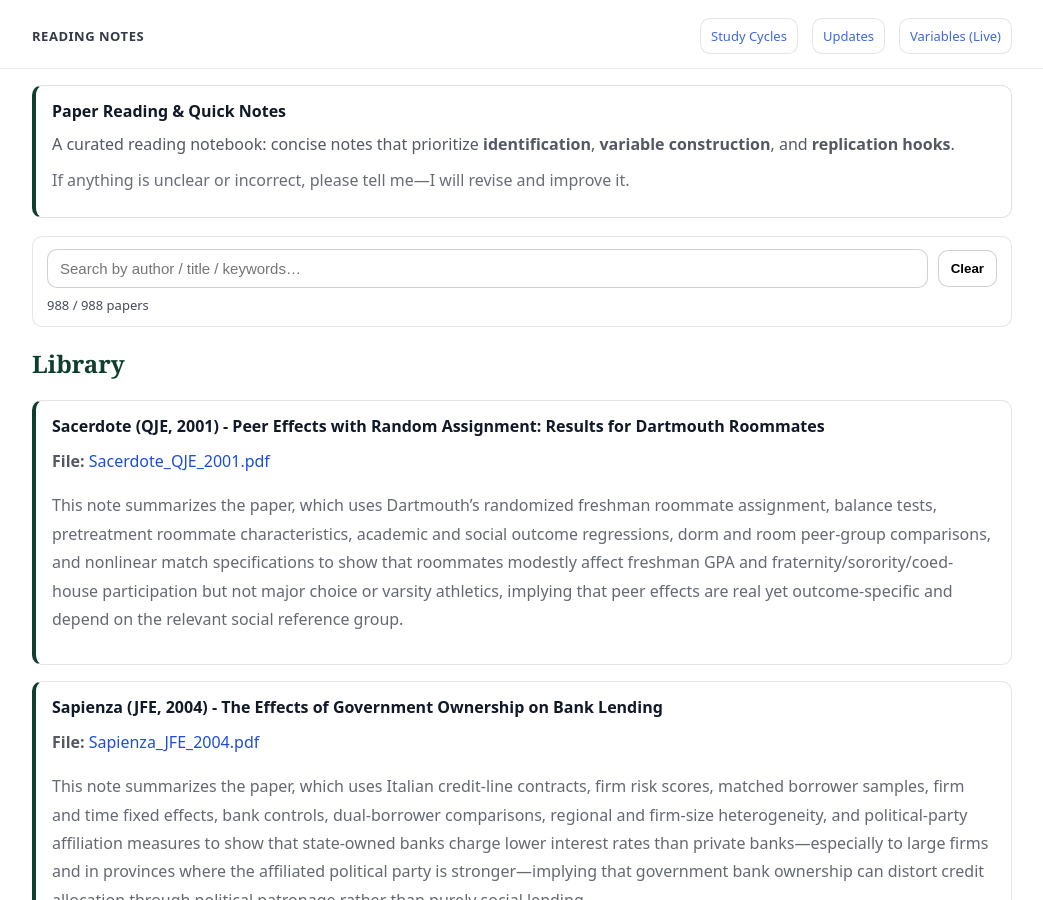
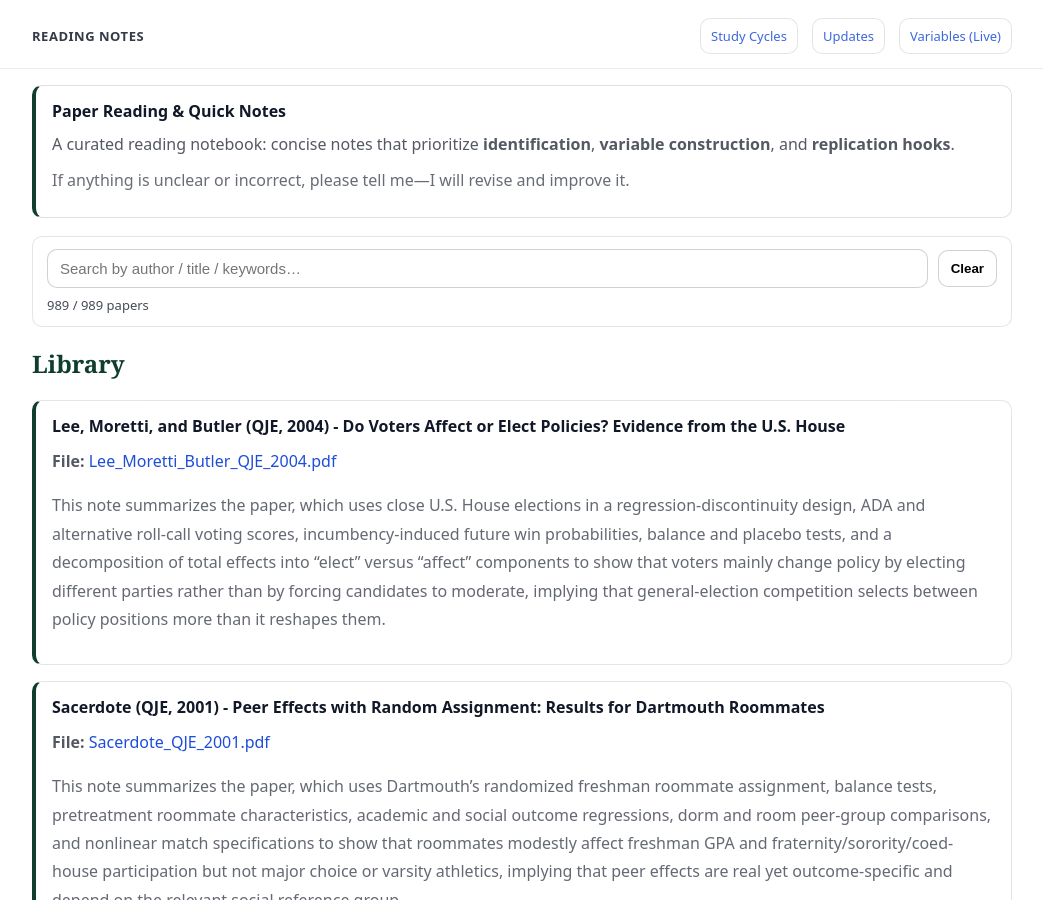
Before and after one commit to yaxinzn/study-archive, a Jekyll site: the page built from reading/index.md, in a window 1280 px wide and 900 px high. Shown: the whole window, without its empty margins (118-1161 px from the left). Built offline with Jekyll 4.4.1, drawn with Linux system fonts in a browser that asks for light colours.

Commit message:
Reading: add/update Lee_Moretti_Butler_QJE_2004.pdf

```diff
--- a/_data/reading.yml
+++ b/_data/reading.yml
@@ -1,3 +1,7 @@
+- title: "Lee, Moretti, and Butler (QJE, 2004) - Do Voters Affect or Elect Policies? Evidence from the U.S. House"
+  file: "Lee_Moretti_Butler_QJE_2004.pdf"
+  desc: "This note summarizes the paper, which uses close U.S. House elections in a regression-discontinuity design, ADA and alternative roll-call voting scores, incumbency-induced future win probabilities, balance and placebo tests, and a decomposition of total effects into “elect” versus “affect” components to show that voters mainly change policy by electing different parties rather than by forcing candidates to moderate, implying that general-election competition selects between policy positions more than it reshapes them."
+
 - title: "Sacerdote (QJE, 2001) - Peer Effects with Random Assignment: Results for Dartmouth Roommates"
   file: "Sacerdote_QJE_2001.pdf"
   desc: "This note summarizes the paper, which uses Dartmouth’s randomized freshman roommate assignment, balance tests, pretreatment roommate characteristics, academic and social outcome regressions, dorm and room peer-group comparisons, and nonlinear match specifications to show that roommates modestly affect freshman GPA and fraternity/sorority/coed-house participation but not major choice or varsity athletics, implying that peer effects are real yet outcome-specific and depend on the relevant social reference group."
```
Also changed, not shown: 1 other file.
